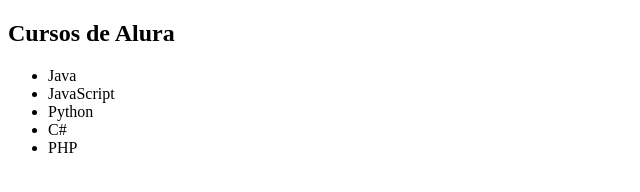
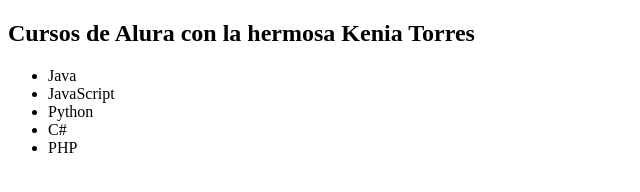
Before and after one commit to adann78/alura-git, a plain HTML site: page index.html in a window 1280 px wide. Shown: the whole page, without its empty margins (0-640 px from the left). Drawn offline with Linux system fonts and the light colour scheme.

Commit message:
cambiando tutulo

```diff
--- a/index.html
+++ b/index.html
@@ -7,7 +7,7 @@
     <title>Document</title>
 </head>
 <body>
-    <h2>Cursos de Alura</h2>
+    <h2>Cursos de Alura con la hermosa Kenia Torres </h2>
     <ul>
         <li>Java</li>
         <li>JavaScript</li>
```
